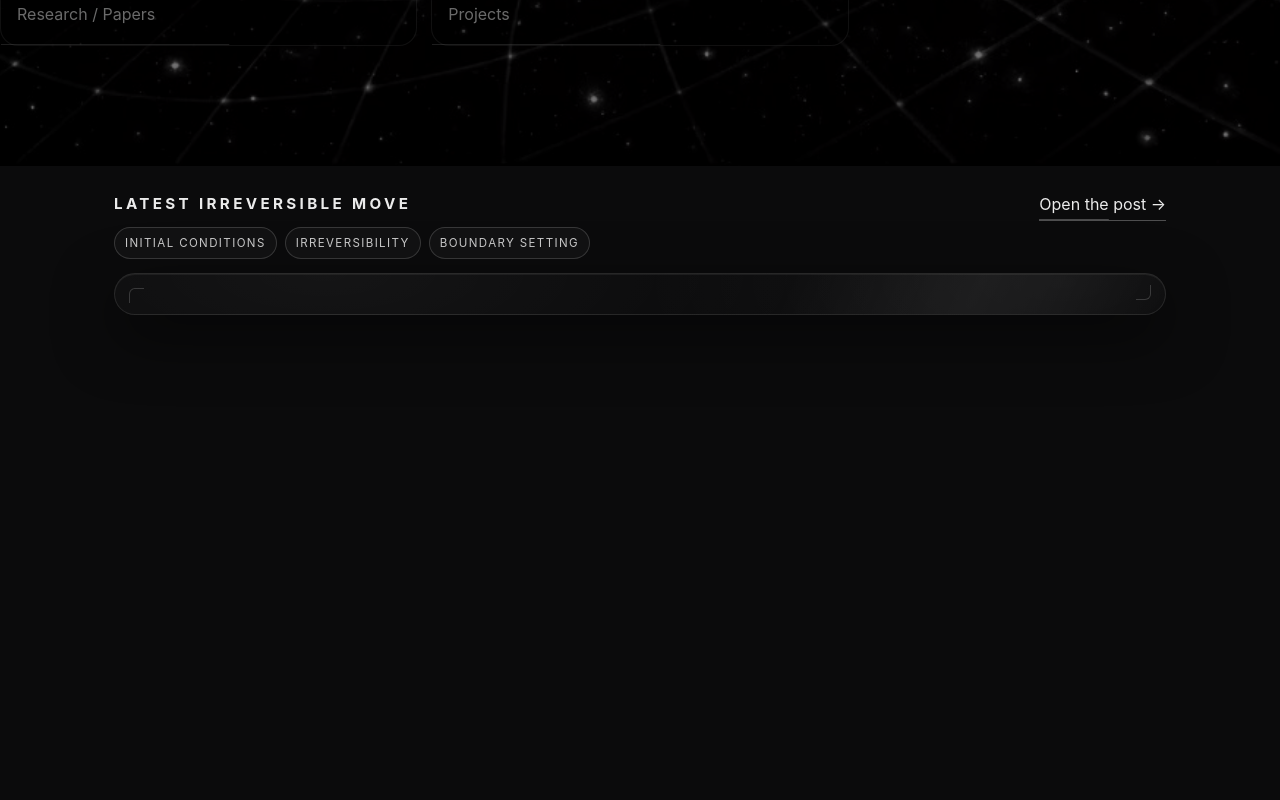
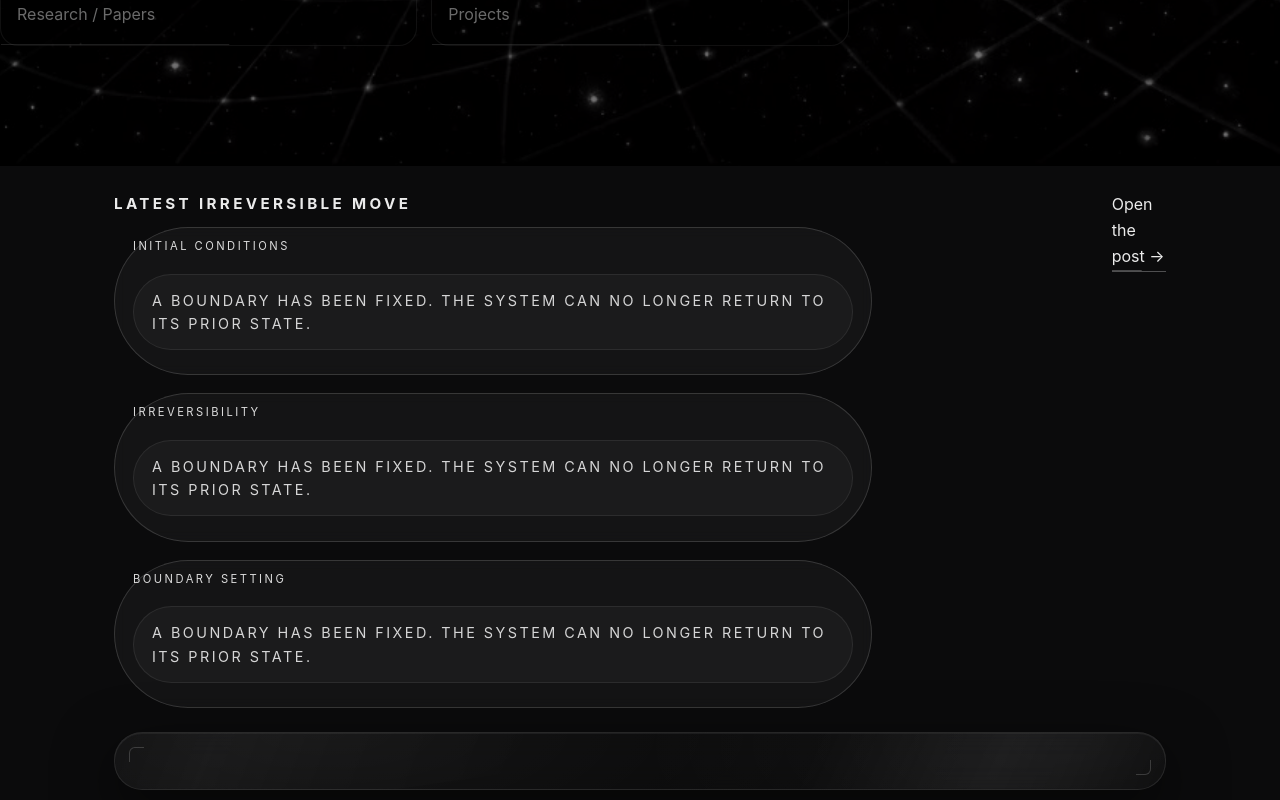
Before and after one commit to z562tbycfd-bit/archenova, a Next.js app: page / in a window 1280 px wide. Shown: the part 947-1747 px from the top of the page. Before the commit the page ends 1272 px from the top, so only its background shows below. Built offline with nearby package versions, Linux system fonts and the light colour scheme.

Commit message:
Add scroll-driven subtle reflection on featured X card

```diff
--- /dev/null
+++ b/app/components/ScrollFX.tsx
@@ -0,0 +1,34 @@
+"use client";
+
+import { useEffect } from "react";
+
+export default function ScrollFX() {
+  useEffect(() => {
+    let raf = 0;
+
+    const onScroll = () => {
+      cancelAnimationFrame(raf);
+      raf = requestAnimationFrame(() => {
+        // 0〜1の範囲に正規化（ページ全体のスクロール率）
+        const doc = document.documentElement;
+        const max = doc.scrollHeight - window.innerHeight;
+        const p = max > 0 ? Math.min(1, Math.max(0, window.scrollY / max)) : 0;
+
+        // CSS変数へ
+        doc.style.setProperty("--scroll-p", String(p));
+      });
+    };
+
+    onScroll();
+    window.addEventListener("scroll", onScroll, { passive: true });
+    window.addEventListener("resize", onScroll);
+
+    return () => {
+      cancelAnimationFrame(raf);
+      window.removeEventListener("scroll", onScroll);
+      window.removeEventListener("resize", onScroll);
+    };
+  }, []);
+
+  return null;
+}
--- a/app/components/XTimeline.tsx
+++ b/app/components/XTimeline.tsx
@@ -33,6 +33,9 @@ export default function XTimeline() {
   {LATEST_TWEET.tags.map((tag) => (
     <span key={tag} className="x-tag">
       {tag}
+      <p className="x-irrev-text">
+  A boundary has been fixed. The system can no longer return to its prior state.
+</p>
     </span>
   ))}
 </div>
@@ -49,6 +52,7 @@ export default function XTimeline() {
     </div>
 
     <div className="x-card x-card-arche">
+      <span className="x-reflection" aria-hidden="true" />
       <span className="x-scanline" />
       {/* ここは今の表示ロジックのままでOK */}
       {/* latest がある/ない の表示をそのまま置いてください */}
--- a/app/layout.tsx
+++ b/app/layout.tsx
@@ -1,5 +1,6 @@
 import "../styles/globals.css";
 import Menu from "./components/Menu";
+import ScrollFX from "./components/ScrollFX";
 import PageTransition from "./components/PageTransition"; // 追加
 
 export const metadata = {
@@ -12,12 +13,12 @@ export default function RootLayout({ children }: { children: React.ReactNode })
   return (
     <html lang="ja">
       <body>
-        <header className="site-header">
-          <Menu />
-        </header>
-
-        <PageTransition>{children}</PageTransition>
-      </body>
+  <ScrollFX />
+  <header className="site-header">
+    <Menu />
+  </header>
+  {children}
+</body>
     </html>
   );
 }
--- a/styles/globals.css
+++ b/styles/globals.css
@@ -2398,9 +2398,23 @@ nav {
   white-space: nowrap;
 }
 
-.x-card{
-  border-radius: 22px;
-  padding: 22px 22px 18px;
+.x-card {
+  position: relative;
+  border-radius: 28px;
+  padding: 28px 32px;
+
+  /* 透明感の核 */
+  background: rgba(255, 255, 255, 0.035);
+  backdrop-filter: blur(14px) saturate(120%);
+  -webkit-backdrop-filter: blur(14px) saturate(120%);
+
+  /* 輪郭 */
+  border: 1px solid rgba(255, 255, 255, 0.12);
+
+  /* 浮遊感 */
+  box-shadow:
+    0 0 0 1px rgba(255,255,255,0.03) inset,
+    0 12px 40px rgba(0,0,0,0.55);
 }
 
 /* ArcheNova "Irreversibility Frame" look */
@@ -2579,3 +2593,136 @@ nav {
     animation: none;
   }
 }
+.x-irrev-text{
+  margin-top: 18px;
+  padding: 14px 18px;
+  border-radius: 999px;
+  font-size: 0.9rem;
+  color: rgba(255,255,255,0.82);
+  background: rgba(255,255,255,0.03);
+  border: 1px solid rgba(255,255,255,0.08);
+}
+@media (max-width: 768px){
+  .x-irrev-text{
+    font-size: 0.85rem;
+    padding: 12px 16px;
+  }
+}
+/* =========================
+.x-card::before,
+.x-card::after {
+  content: "";
+  position: absolute;
+  width: 18px;
+  height: 18px;
+  border: 1px solid rgba(255,255,255,0.25);
+  opacity: 0.6;
+}
+
+.x-card::before {
+  top: 14px;
+  left: 14px;
+  border-right: none;
+  border-bottom: none;
+}
+
+.x-card::after {
+  bottom: 14px;
+  right: 14px;
+  border-left: none;
+  border-top: none;
+}
+======================== */
+.x-tag {
+  display: inline-block;
+  padding: 10px 18px;
+  margin-bottom: 10px;
+
+  background: rgba(255,255,255,0.04);
+  backdrop-filter: blur(6px);
+  border: 1px solid rgba(255,255,255,0.15);
+  border-radius: 999px;
+
+  font-size: 0.7rem;
+  letter-spacing: 0.22em;
+  text-transform: uppercase;
+  color: rgba(255,255,255,0.85);
+}
+@media (max-width: 480px) {
+  .x-tag {
+    padding: 8px 14px;
+    font-size: 0.65rem;
+    letter-spacing: 0.18em;
+  }
+}
+/* =========================
+.x-irrev-text {
+  margin-top: 20px;
+  padding: 16px 22px;
+  border-radius: 999px;
+
+  background: rgba(255,255,255,0.045);
+  backdrop-filter: blur(10px);
+  border: 1px solid rgba(255,255,255,0.12);
+
+  font-size: 0.9rem;
+  color: rgba(255,255,255,0.85);
+}
+@media (max-width: 768px) {
+  .x-irrev-text {
+    font-size: 0.85rem;
+    padding: 12px 16px;
+  }
+}
+======================== */
+/* =========================
+   Scroll Reflection Layer
+   ========================= */
+
+.x-card-arche {
+  position: relative;
+  overflow: hidden;
+}
+
+/* 反射レイヤー本体（角度付きの淡い光） */
+.x-reflection {
+  position: absolute;
+  inset: -40%;
+  pointer-events: none;
+  opacity: 0.55;
+  mix-blend-mode: screen;
+
+  background: linear-gradient(
+    120deg,
+    transparent 35%,
+    rgba(255, 255, 255, 0.10) 45%,
+    rgba(255, 255, 255, 0.04) 52%,
+    transparent 62%
+  );
+
+  transform: translate3d(0, 0, 0) rotate(0.001deg);
+  will-change: transform, opacity;
+}
+
+/* ユーザーが動きを減らす設定なら止める */
+@media (prefers-reduced-motion: reduce) {
+  .x-reflection {
+    display: none;
+  }
+}
+:root {
+  --scroll-p: 0; /* 0〜1 */
+}
+
+/* スクロール率に応じて反射の位置と透明度が微妙に変化 */
+.x-reflection {
+  transform:
+    translate3d(
+      calc(-18% + (var(--scroll-p) * 36%)),
+      calc(-10% + (var(--scroll-p) * 20%)),
+      0
+    )
+    rotate(-8deg);
+
+  opacity: calc(0.35 + (var(--scroll-p) * 0.25));
+}
```
